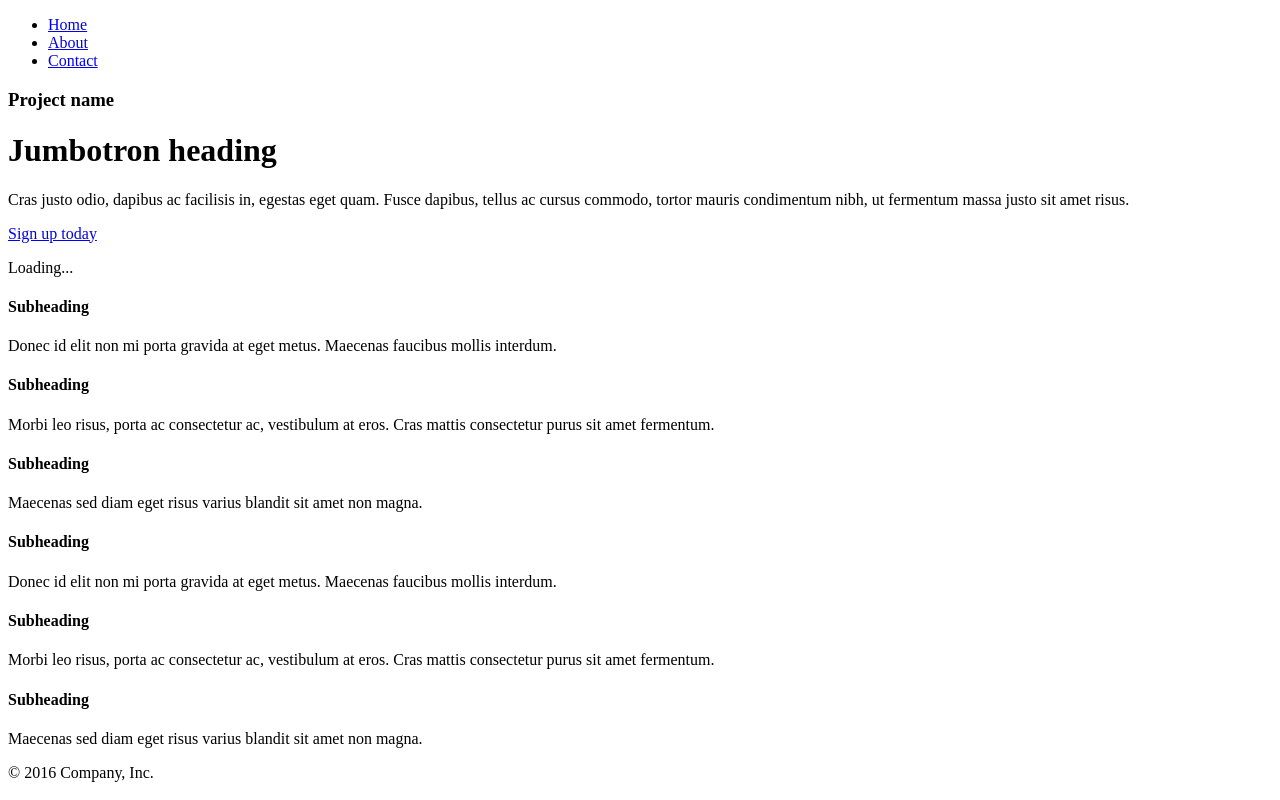
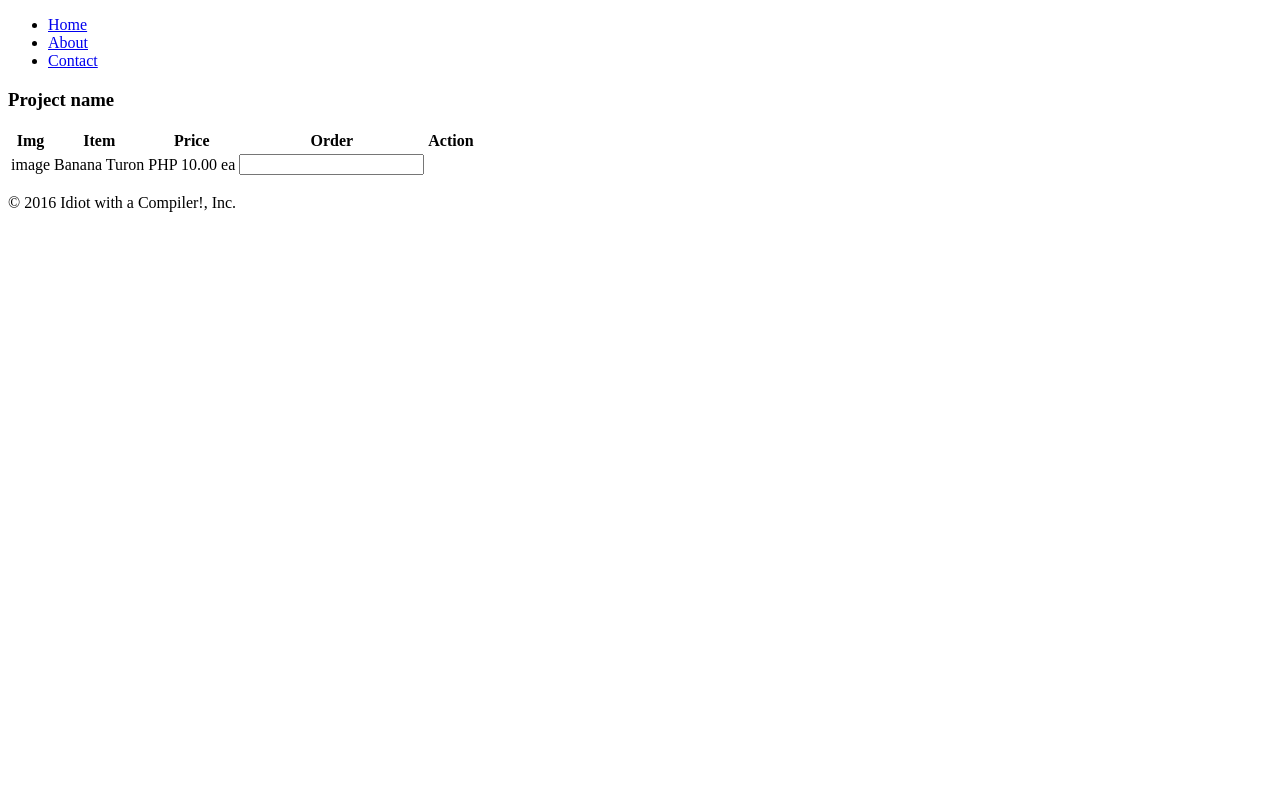
Before and after one commit to killertilapia/maruya_app, a Flask app: template templates/index.jinja2 in a window 1280 px wide. Run offline with Flask 2, Linux system fonts and the light colour scheme; the template is opened without the code that fills it, so the values that code supplies are empty.

Commit message:
Added font-awesome Still a mess!

```diff
--- a/assets/styles/main.less
+++ b/assets/styles/main.less
@@ -1,5 +1,3 @@
-@import '~bootstrap/less/bootstrap';
-
 /* Space out content a bit */
 body {
   padding-top: 20px;
--- a/templates/index.jinja2
+++ b/templates/index.jinja2
@@ -8,7 +8,7 @@
     <meta name="description" content="">
     <meta name="author" content="">
 
-    <title>MaruyaApp</title>
+    <title>Maruya OrderTaker!</title>
 
     {{ stylesheet_tag('app_css') | safe }}
 </head>
@@ -25,44 +25,36 @@
         <h3 class="text-muted">Project name</h3>
       </div>
 
-      <div class="jumbotron">
-        <h1>Jumbotron heading</h1>
-        <p class="lead">Cras justo odio, dapibus ac facilisis in, egestas eget quam. Fusce dapibus, tellus ac cursus commodo, tortor mauris condimentum nibh, ut fermentum massa justo sit amet risus.</p>
-        <p><a class="btn btn-lg btn-success" href="#" role="button">Sign up today</a></p>
-      </div>
+      <test-target></test-target>
 
-      <div class="row">
-        <div class="col-lg-12">
-          <test-target>Loading...</test-target>
-        </div>
-      </div>
-
-      <div class="row marketing">
-        <div class="col-lg-6">
-          <h4>Subheading</h4>
-          <p>Donec id elit non mi porta gravida at eget metus. Maecenas faucibus mollis interdum.</p>
-
-          <h4>Subheading</h4>
-          <p>Morbi leo risus, porta ac consectetur ac, vestibulum at eros. Cras mattis consectetur purus sit amet fermentum.</p>
-
-          <h4>Subheading</h4>
-          <p>Maecenas sed diam eget risus varius blandit sit amet non magna.</p>
-        </div>
-
-        <div class="col-lg-6">
-          <h4>Subheading</h4>
-          <p>Donec id elit non mi porta gravida at eget metus. Maecenas faucibus mollis interdum.</p>
-
-          <h4>Subheading</h4>
-          <p>Morbi leo risus, porta ac consectetur ac, vestibulum at eros. Cras mattis consectetur purus sit amet fermentum.</p>
-
-          <h4>Subheading</h4>
-          <p>Maecenas sed diam eget risus varius blandit sit amet non magna.</p>
-        </div>
+      <div class="table-responsive">
+        <table class="table table-bordered table-striped">
+          <thead>
+            <tr>
+              <th>Img</th>
+              <th>Item</th>
+              <th>Price</th>
+              <th>Order</th>
+              <th>Action</th>
+            </tr>
+          </thead>
+          <tbody>
+            <tr>
+              <td>image</td>
+              <td>Banana Turon</td>
+              <td>PHP 10.00 ea</td>
+              <td><input type="text"/></td>
+              <td>
+                <i class="fa fa-plus-circle fa-3x"></i>
+                <i class="fa fa-minus-circle fa-3x"></i>
+              </td>
+            </tr>
+          </tbody>
+        </table>
       </div>
 
       <footer class="footer">
-        <p>&copy; 2016 Company, Inc.</p>
+        <p>&copy; 2016 Idiot with a Compiler!, Inc.</p>
       </footer>
 
       {{ javascript_tag('app_js') | safe }}
```
Also changed, not shown: app/main.ts (+5 -3 lines), package.json (+9 -10 lines), webpack.config.js (+26 -10 lines).
